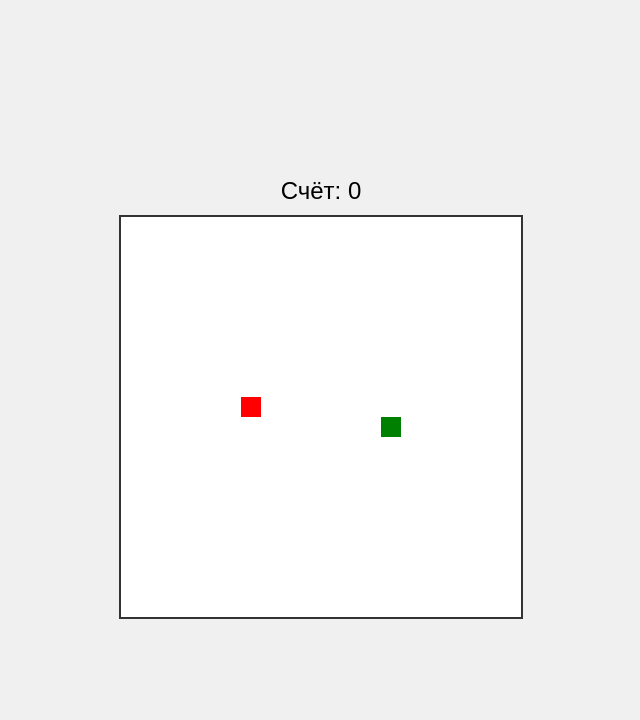
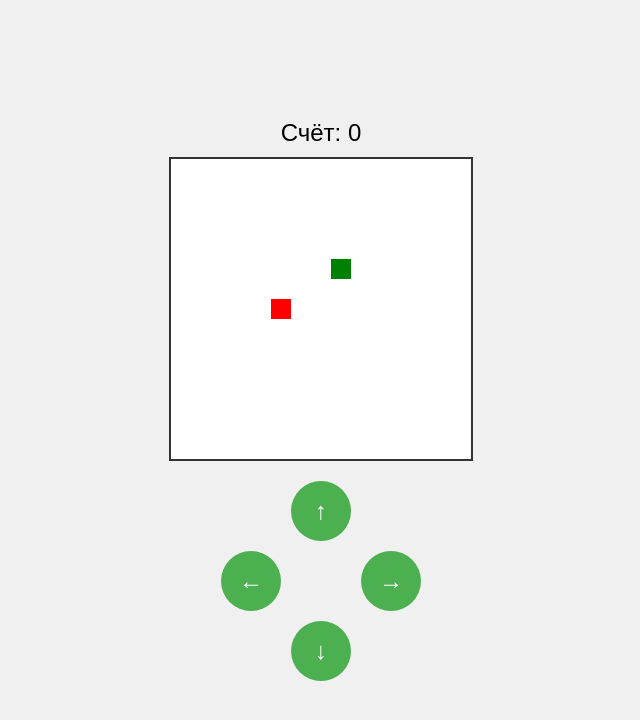
Before and after one commit to danchossssssi/test, a plain HTML site: page index.html in a window 1280 px wide. Shown: the whole page, without its empty margins (319-959 px from the left). Drawn offline with Linux system fonts and the light colour scheme.

Commit message:
Update index.html

```diff
--- a/index.html
+++ b/index.html
@@ -11,6 +11,12 @@
             margin: 0;
             background: #f0f0f0;
             font-family: Arial, sans-serif;
+            touch-action: manipulation; /* Отключаем масштабирование на тач-устройствах */
+        }
+        #gameContainer {
+            display: flex;
+            flex-direction: column;
+            align-items: center;
         }
         canvas {
             border: 2px solid #333;
@@ -21,12 +27,44 @@
             font-size: 24px;
             margin-bottom: 10px;
         }
+        #controls {
+            display: grid;
+            grid-template-areas:
+                ". up ."
+                "left . right"
+                ". down .";
+            gap: 10px;
+            margin-top: 20px;
+        }
+        #up, #down, #left, #right {
+            width: 60px;
+            height: 60px;
+            background: #4CAF50;
+            border: none;
+            border-radius: 50%;
+            font-size: 24px;
+            color: white;
+            display: flex;
+            justify-content: center;
+            align-items: center;
+            user-select: none;
+        }
+        #up { grid-area: up; }
+        #down { grid-area: down; }
+        #left { grid-area: left; }
+        #right { grid-area: right; }
     </style>
 </head>
 <body>
-    <div>
+    <div id="gameContainer">
         <div id="score">Счёт: 0</div>
-        <canvas id="gameCanvas" width="400" height="400"></canvas>
+        <canvas id="gameCanvas" width="300" height="300"></canvas>
+        <div id="controls">
+            <button id="up">↑</button>
+            <button id="left">←</button>
+            <button id="right">→</button>
+            <button id="down">↓</button>
+        </div>
     </div>
 
     <script>
@@ -35,7 +73,7 @@
         const scoreElement = document.getElementById("score");
 
         const gridSize = 20;
-        let snake = [{ x: 200, y: 200 }];
+        let snake = [{ x: 100, y: 100 }];
         let food = generateFood();
         let dx = gridSize;
         let dy = 0;
@@ -72,35 +110,54 @@
             }
 
             ctx.clearRect(0, 0, canvas.width, canvas.height);
-
             ctx.fillStyle = "red";
             ctx.fillRect(food.x, food.y, gridSize, gridSize);
-
             ctx.fillStyle = "green";
             snake.forEach(segment => {
                 ctx.fillRect(segment.x, segment.y, gridSize, gridSize);
             });
         }
 
+        // Клавиатурное управление
         document.addEventListener("keydown", e => {
             switch (e.key) {
-                case "ArrowUp":
-                    if (dy === 0) { dx = 0; dy = -gridSize; }
-                    break;
-                case "ArrowDown":
-                    if (dy === 0) { dx = 0; dy = gridSize; }
-                    break;
-                case "ArrowLeft":
-                    if (dx === 0) { dx = -gridSize; dy = 0; }
-                    break;
-                case "ArrowRight":
-                    if (dx === 0) { dx = gridSize; dy = 0; }
-                    break;
+                case "ArrowUp": if (dy === 0) { dx = 0; dy = -gridSize; } break;
+                case "ArrowDown": if (dy === 0) { dx = 0; dy = gridSize; } break;
+                case "ArrowLeft": if (dx === 0) { dx = -gridSize; dy = 0; } break;
+                case "ArrowRight": if (dx === 0) { dx = gridSize; dy = 0; } break;
             }
         });
 
+        // Сенсорное управление
+        document.getElementById("up").addEventListener("touchstart", () => {
+            if (dy === 0) { dx = 0; dy = -gridSize; }
+        });
+        document.getElementById("down").addEventListener("touchstart", () => {
+            if (dy === 0) { dx = 0; dy = gridSize; }
+        });
+        document.getElementById("left").addEventListener("touchstart", () => {
+            if (dx === 0) { dx = -gridSize; dy = 0; }
+        });
+        document.getElementById("right").addEventListener("touchstart", () => {
+            if (dx === 0) { dx = gridSize; dy = 0; }
+        });
+
+        // Для кликов мышью (если вдруг на планшете с стилусом)
+        document.getElementById("up").addEventListener("click", () => {
+            if (dy === 0) { dx = 0; dy = -gridSize; }
+        });
+        document.getElementById("down").addEventListener("click", () => {
+            if (dy === 0) { dx = 0; dy = gridSize; }
+        });
+        document.getElementById("left").addEventListener("click", () => {
+            if (dx === 0) { dx = -gridSize; dy = 0; }
+        });
+        document.getElementById("right").addEventListener("click", () => {
+            if (dx === 0) { dx = gridSize; dy = 0; }
+        });
+
         function resetGame() {
-            snake = [{ x: 200, y: 200 }];
+            snake = [{ x: 100, y: 100 }];
             dx = gridSize;
             dy = 0;
             score = 0;
```
